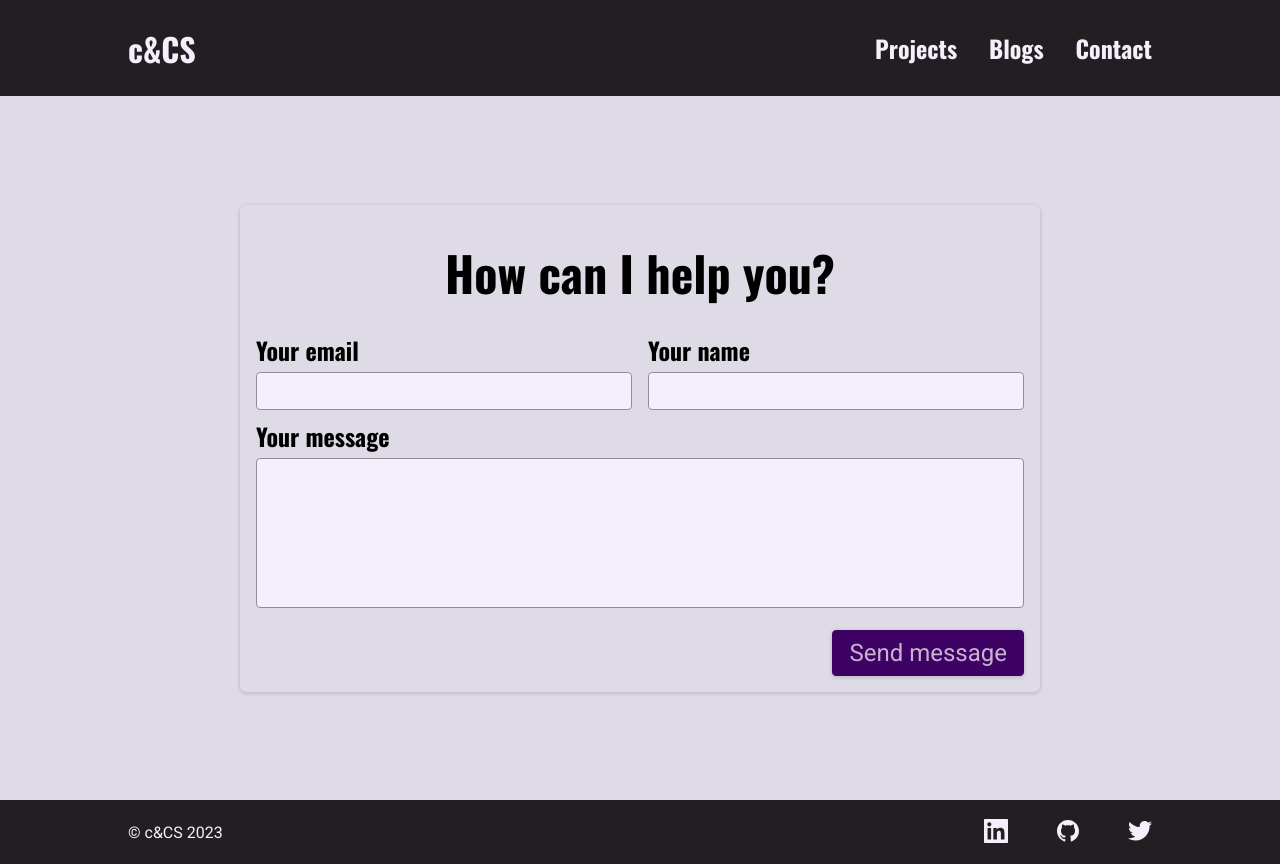
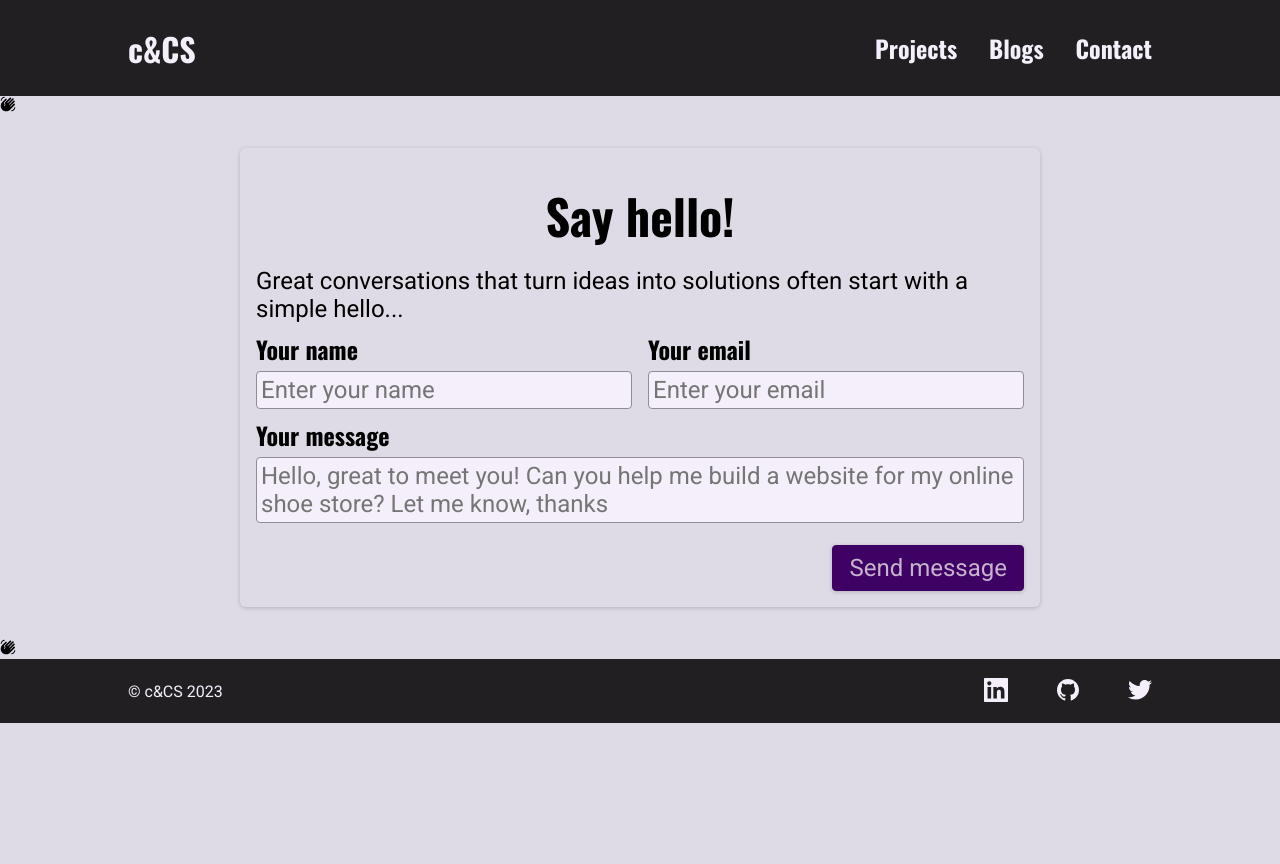
Before and after one commit to Chacho104/my-portfolio-blog-site, a Next.js app: page /contact in a window 1280 px wide. After the commit the page ends 800 px from the top, so only its background shows below. Built offline with nearby package versions, Linux system fonts and the light colour scheme.

Commit message:
Add icons to layout Change order of inputs

```diff
--- a/components/contact/contact-form.js
+++ b/components/contact/contact-form.js
@@ -1,5 +1,6 @@
 import { useEffect, useState } from "react";
 import classes from "./contact-form.module.css";
+import { MdWavingHand } from "react-icons/md";
 
 import Notification from "../ui/notification";
 
@@ -85,29 +86,40 @@ function ContactForm() {
   }
 
   return (
-    <section className={classes.contact}>
+    <section>
+      <div className="topsvg">
+        <MdWavingHand />
+      </div>
       <div className={classes["form-section"]}>
-        <h1>How can I help you?</h1>
+        <div className={classes.hello}>
+          <h1>Say hello!</h1>
+        </div>
+        <p>
+          Great conversations that turn ideas into solutions often start with a
+          simple hello...
+        </p>
         <form className={classes.form} onSubmit={sendMessageHandler}>
           <div className={classes.controls}>
+            <div className={classes.control}>
+              <label htmlFor="name">Your name</label>
+              <input
+                type="text"
+                id="name"
+                placeholder="Enter your name"
+                required
+                value={enteredName}
+                onChange={(event) => setEnteredName(event.target.value)}
+              />
+            </div>
             <div className={classes.control}>
               <label htmlFor="email">Your email</label>
               <input
                 type="email"
                 id="email"
+                placeholder="Enter your email"
                 required
                 value={enteredEmail}
                 onChange={(event) => setEnteredEmail(event.target.value)}
-              />
-            </div>
-            <div className={classes.control}>
-              <label htmlFor="name">Your name</label>
-              <input
-                type="text"
-                id="name"
-                required
-                value={enteredName}
-                onChange={(event) => setEnteredName(event.target.value)}
               />
             </div>
           </div>
@@ -116,8 +128,9 @@ function ContactForm() {
             <textarea
               name="message"
               id="message"
-              rows="5"
+              rows="2"
               required
+              placeholder="Hello, great to meet you! Can you help me build a website for my online shoe store? Let me know, thanks"
               value={enteredMessage}
               onChange={(event) => setEnteredMessage(event.target.value)}
             ></textarea>
@@ -134,6 +147,9 @@ function ContactForm() {
           message={notification.message}
         />
       )}
+      <div className="botsvg">
+        <MdWavingHand />
+      </div>
     </section>
   );
 }
```
